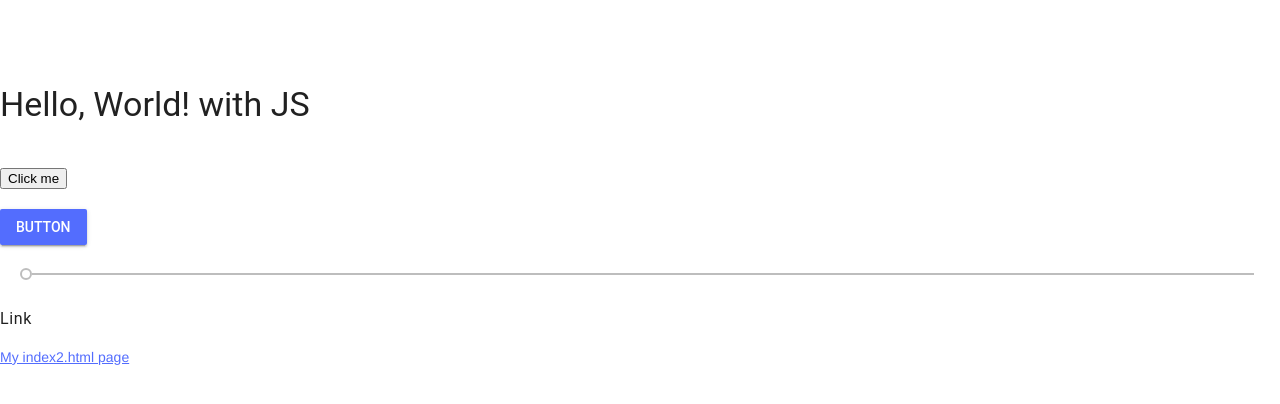
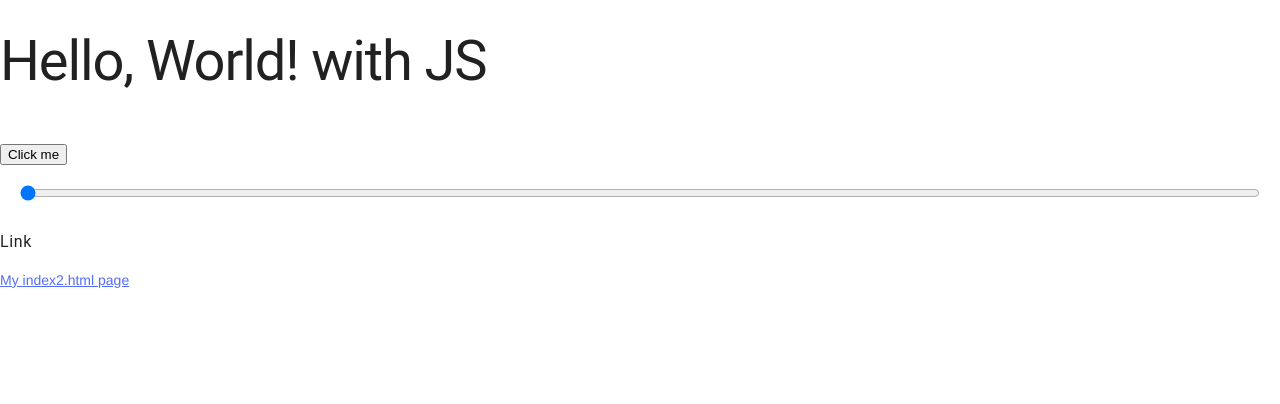
Before and after one commit to Johanna-liu16/ICS2O-Unit1-07-HTMLJS, a plain HTML site: page index.html in a window 1280 px wide. Drawn offline with nearby package versions, Linux system fonts and the light colour scheme.

Commit message:
changed code

```diff
--- a/index.html
+++ b/index.html
@@ -16,24 +16,14 @@
     <title>My first webpage, with JS</title>
   </head>
   <body>
-    <script defer src="https://code.getmdl.io/1.3.0/material.min.js"></script>
-    <br>
-    <br>
-    <br>
     <script>
       function myButtonClicked() {
-        alert("Hello World!")
+        alert("Hello, Wordl!")
       }
     </script>
-    <h3>Hello, World! with JS</h3>
+    <h1>Hello, World! with JS</h1>
     <br>
     <button onclick="myButtonClicked()">Click me</button>
-    <br>
-    <br>
-    <!-- Accent-colored raised button with ripple -->
-    <button class="mdl-button mdl-js-button mdl-button--raised mdl-js-ripple-effect mdl-button--accent">
-      Button
-    </button>
     <br>
     <br>
     <!-- Default Slider -->
```
Also changed, not shown: index2.html (+0 -4 lines).
